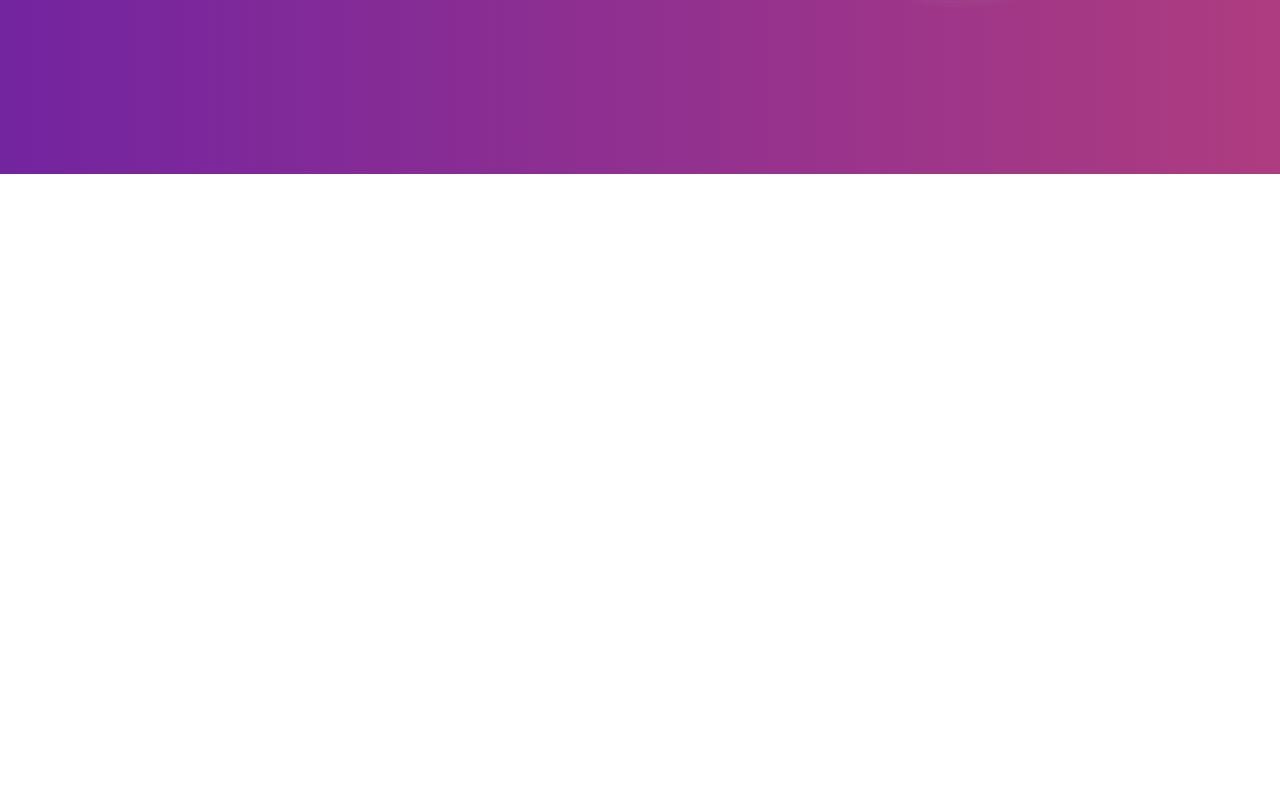
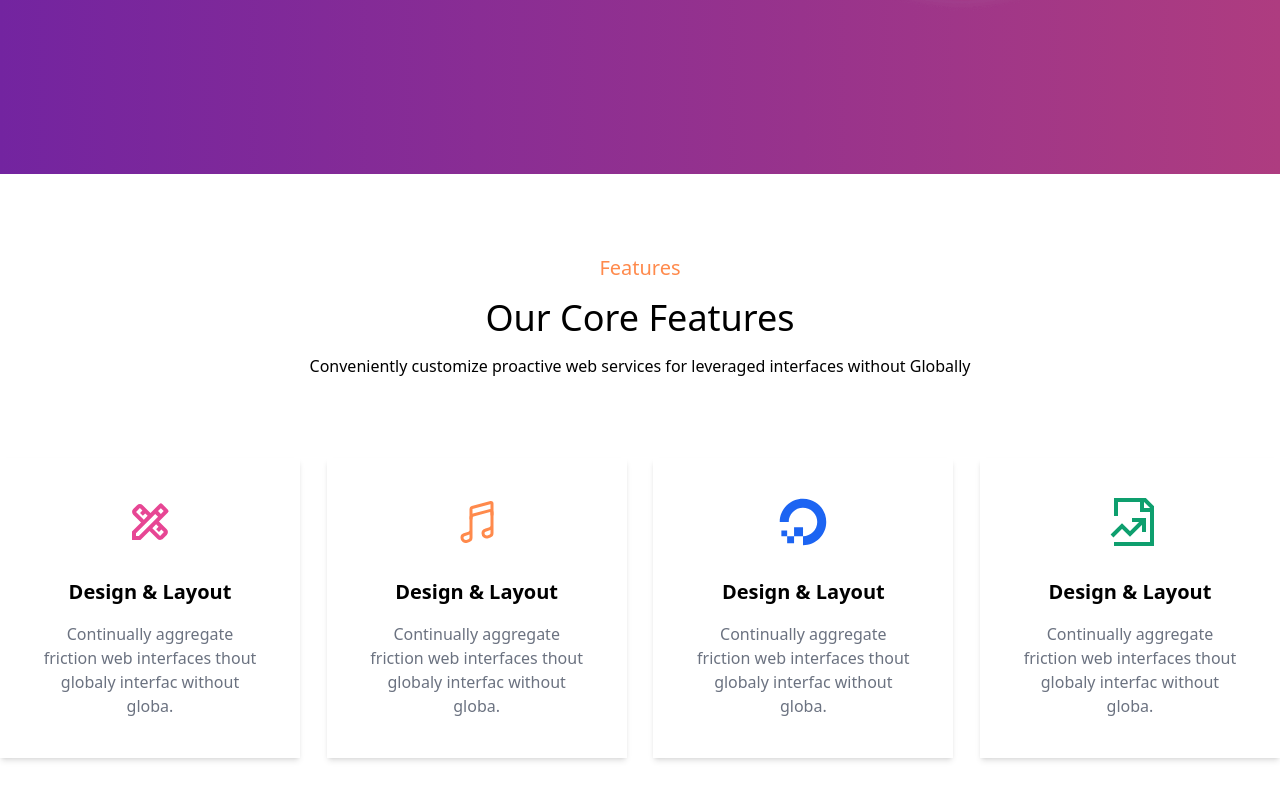
Before and after one commit to walidoumechtak/HalcyAgency, a React (Create React App) app: page / in a window 1280 px wide. Shown: the part 626-1426 px from the top of the page. Before the commit the page ends 800 px from the top, so only its background shows below. Built offline with nearby package versions, Linux system fonts and the light colour scheme.

Commit message:
complete the feautres section with its responssive design.

```diff
--- a/src/App.tsx
+++ b/src/App.tsx
@@ -3,6 +3,7 @@ import './App.css';
 import NavBar from './component/NavBar';
 import HomePage from './component/HomePage';
 import Footer from './component/Footer';
+import Features from './component/Features';
 
 
 function App() {
@@ -10,6 +11,7 @@ function App() {
     <>
       <NavBar />
       <HomePage />
+      <Features/>
       {/* <Footer/> */}
     </>
   );
--- /dev/null
+++ b/src/component/CssModules/Features.css
@@ -0,0 +1,12 @@
+/* .childElement{
+
+} */
+
+.childElement:hover .icon-element {
+    font-size: 70px;
+    transition: all 0.1s;
+}
+
+.childElement:hover .colorChild {
+    color: orange;
+}
--- a/src/component/CssModules/HomePage.css
+++ b/src/component/CssModules/HomePage.css
@@ -6,11 +6,11 @@
 }
 
 
-.animate-hero1 {
-    animation: animateHero1 1s ease-in-out infinite;
+.animate-hero {
+    animation: animateHero 2.5s ease-in-out infinite;
 }
 
-@keyframes animateHero1 {
+@keyframes animateHero {
     0% {
         transform: translateY(-10px);
     }
@@ -21,19 +21,3 @@
         transform: translateY(-10px);
     }
 }
-
-@keyframes animateHero2 {
-    0% {
-        transform: translateY(0);
-    }
-    50% {
-        transform: translateY(-10px);
-    }
-    100%{
-        transform: translateY(0);
-    }
-}
-
-.animate-hero2 {
-    animation: animateHero2 1s ease-in-out infinite;
-}
--- /dev/null
+++ b/src/component/Features.tsx
@@ -0,0 +1,54 @@
+import { MdOutlineDesignServices } from "react-icons/md";
+import { IoMusicalNotesOutline } from "react-icons/io5";
+import { FaDigitalOcean } from "react-icons/fa";
+import { GrDocumentPerformance } from "react-icons/gr";
+import "./CssModules/Features.css";
+
+function Features() {
+    return (
+        <div className="container mx-auto pt-20 flex flex-col items-center">
+            <h3 className="text-xl mb-4 text-orange-400 text-center px-4">Features</h3>
+            <h2 className="text-4xl mb-4 px-4 text-center">Our Core Features</h2>
+            <p className="text-center px-4">Conveniently customize proactive web services for leveraged interfaces without Globally </p>
+            <div className="flex flex-col md:flex-row flex-wrap w-full justify-between items-center py-20">
+                <div className="childElement mb-6 flex flex-col  mr-0 items-center justify-center p-10 shadow-md h-[300px] w-[300px]
+                    hover:shadow-lg duration-500 hover:-translate-y-2 transition-all">
+                    <MdOutlineDesignServices
+                        className="text-pink-500 mb-8 icon-element text-[60px]"
+                    />
+                    <h2 className="text-xl font-bold mb-4 colorChild transition-all">Design & Layout</h2>
+                    <p className="text-center text-gray-500">Continually aggregate friction web interfaces thout globaly interfac without globa. </p>
+                </div>
+                {/* ------------------------------ */}
+                <div className="childElement flex mb-6 flex-col  mr-0 items-center justify-center p-10 shadow-md h-[300px] w-[300px]
+                    hover:shadow-lg duration-500  hover:-translate-y-2 transition-all">
+                    <IoMusicalNotesOutline
+                        className="text-orange-400 mb-8 icon-element text-[60px]"
+                    />
+                    <h2 className="text-xl font-bold mb-4 colorChild transition-all">Design & Layout</h2>
+                    <p className="text-center text-gray-500">Continually aggregate friction web interfaces thout globaly interfac without globa. </p>
+                </div>
+                {/* ------------------------------ */}
+                <div className="childElement flex mb-6 flex-col  mr-0 items-center justify-center p-10 shadow-md h-[300px] w-[300px]
+                    hover:shadow-lg duration-500 hover:-translate-y-2 transition-all">
+                    <FaDigitalOcean
+                        className="text-blue-600 mb-8 icon-element text-[60px]"
+                    />
+                    <h2 className="text-xl font-bold mb-4 colorChild transition-all">Design & Layout</h2>
+                    <p className="text-center text-gray-500">Continually aggregate friction web interfaces thout globaly interfac without globa. </p>
+                </div>
+                {/* ------------------------------ */}
+                <div className="childElement mb-6 flex flex-col items-center justify-center p-10 shadow-md h-[300px] w-[300px]
+                    hover:shadow-lg duration-500 hover:-translate-y-2 transition-all">
+                    <GrDocumentPerformance
+                        className="text-green-500 mb-8 icon-element text-[60px]"
+                    />
+                    <h2 className="text-xl font-bold mb-4 colorChild transition-all">Design & Layout</h2>
+                    <p className="text-center text-gray-500">Continually aggregate friction web interfaces thout globaly interfac without globa. </p>
+                </div>
+            </div>
+        </div>
+    )
+}
+
+export default Features;
--- a/src/component/HomePage.tsx
+++ b/src/component/HomePage.tsx
@@ -19,8 +19,8 @@ function HomePage() {
                 </div>
                 <div className='relative w-1/3 hidden lg:block'>
                     <img src={heroContainer} alt="heor Container image"/>
-                    <img className="animate-hero1 absolute bottom-2 hidden 2xl:block right-40" src={hero1} alt="" />
-                    <img className='animate-hero2 absolute bottom-40 hidden 2xl:block left-20' src={hero2} alt="" />
+                    <img className="animate-hero absolute bottom-2 hidden 2xl:block right-40" src={hero1} alt="" />
+                    <img className='animate-hero absolute bottom-40 hidden 2xl:block left-20' src={hero2} alt="" />
                 </div>
             </div>
         </div>
--- a/src/component/NavBar.tsx
+++ b/src/component/NavBar.tsx
@@ -20,8 +20,8 @@ function NavBar() {
     }, []);
 
   return (
-    <div className={`w-full pt-2 fixed ${scrolled ? 'bg-[#7324A0]' : 'md:bg-transparent bg-[#7324A0]'}`}>
-        <Navbar className="container mx-auto w-full md:bg-transparent bg-[#7324A0] ">
+    <div className={`w-full p-2 z-50 transition-all duration-700 fixed ${scrolled ? 'bg-[#7324A0]' : 'md:bg-transparent bg-[#7324A0]'}`}>
+        <Navbar className="container flex items-center justify-between mx-auto w-full md:bg-transparent bg-[#7324A0] ">
         <Navbar.Brand href="https://flowbite-react.com">
             <span className="flex items-center self-center whitespace-nowrap text-3xl pl-3 md:pl-0 text-white"> <SiWebmoney className="text-orange-400 mr-4"/> Halcy <span className="font-bold hidden sm:block ml-2"> Agency </span></span>
         </Navbar.Brand>
```
